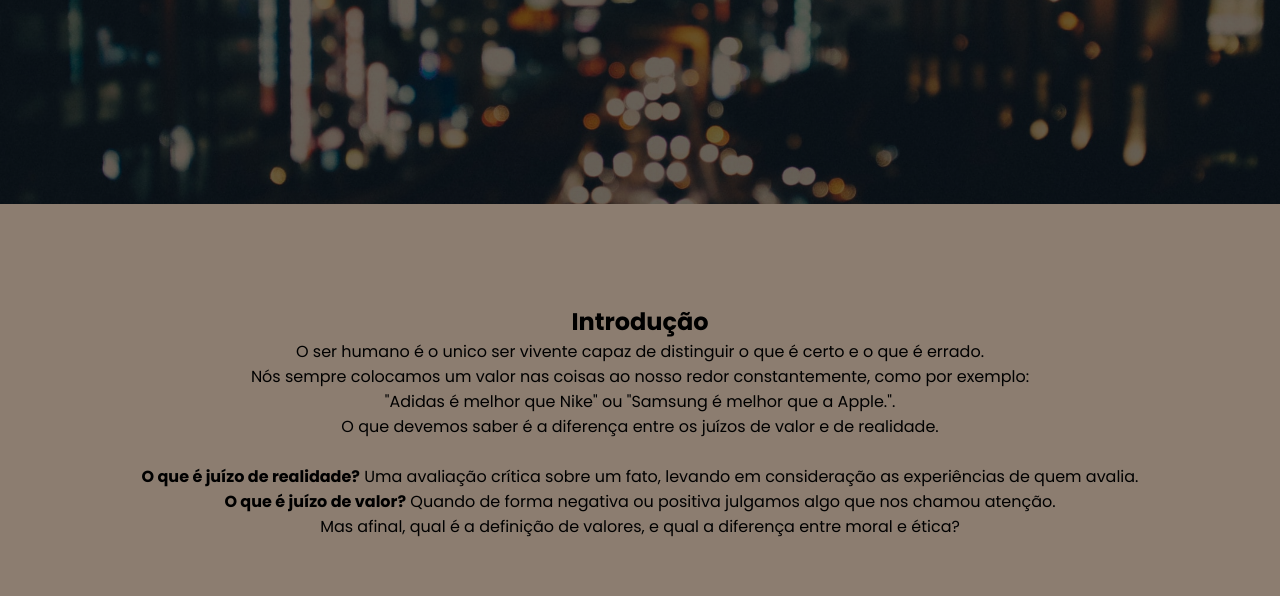
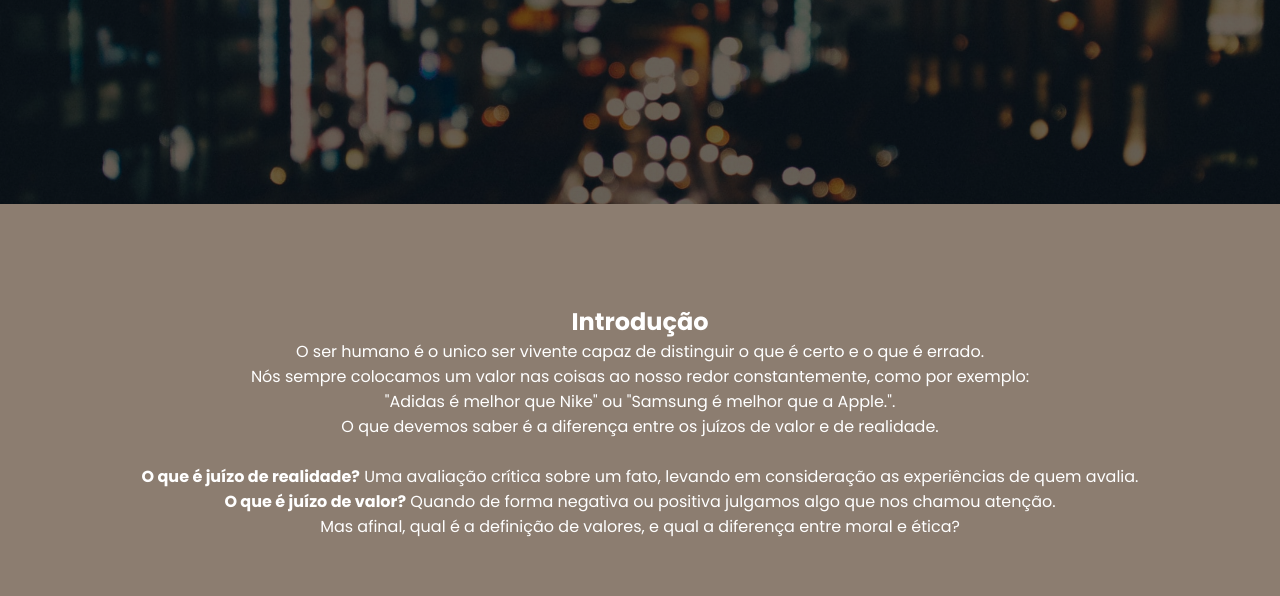
Before and after one commit to SkylipeBR/Filosofia, a plain HTML site: page index.html in a window 1280 px wide. Shown: the part 356-952 px from the top of the page. Drawn offline with nearby package versions, Linux system fonts and the light colour scheme.

Commit message:
Update Style.css

```diff
--- a/CSS/Style.css
+++ b/CSS/Style.css
@@ -85,10 +85,12 @@ main .banner .banner-content p
     color: #000;
 }
 
+.introducao .introducao-content .introducao-text,
 .introducao
 {
-    color: #000;
+    color: #fff;
 }
+
 
 .moral .box-secao ul,
 .etica .box-secao .box-secao-text-etica ul
```
